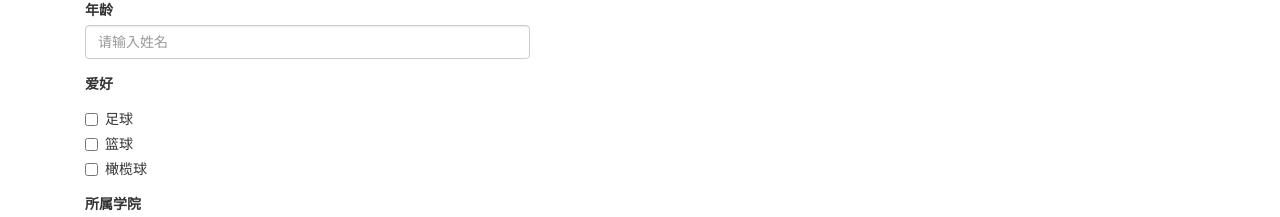
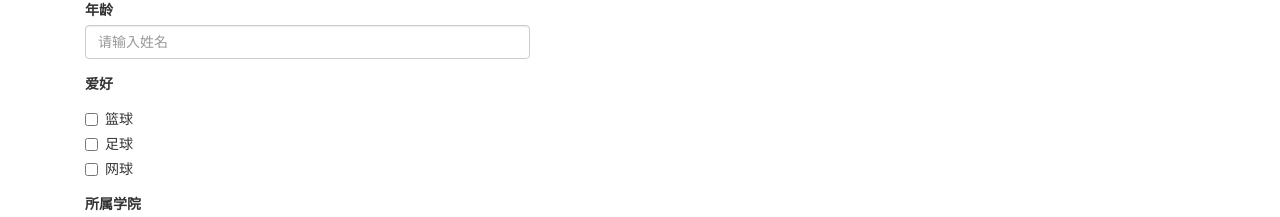
Before and after one commit to hnnaulsy/ReactTodo, a React (Create React App) app: page / in a window 1280 px wide. Shown: the part 339-556 px from the top of the page. Built offline with nearby package versions, Linux system fonts and the light colour scheme.

Commit message:
新增学员2

```diff
--- a/src/Components/AddStudent.js
+++ b/src/Components/AddStudent.js
@@ -13,7 +13,24 @@ class AddStudent extends Component {
     name: '',
     sex: '女',
     age: '',
-    college: '大前端'
+    college: '大前端',
+    hobbies: [
+      {
+        id: 1,
+        title: '篮球',
+        isChecked: false
+      },
+      {
+        id: 2,
+        title: '足球',
+        isChecked: false
+      },
+      {
+        id: 3,
+        title: '网球',
+        isChecked: false
+      },
+    ]
   }
 
   stateHandler(e) {
@@ -25,6 +42,16 @@ class AddStudent extends Component {
       [prop]: value
     }, () => {
       console.log(this.state.college)
+    })
+  }
+
+  hobbyHandler(index, ev) {
+    // 当前操作需要提前获取被操作项的索引，事件对象
+    const isChecked = ev.target.checked
+    const hobbies = [...this.state.hobbies]
+    hobbies[index].isChecked = isChecked
+    this.setState({ hobbies }, () => {
+      console.log(this.state.hobbies)
     })
   }
 
@@ -55,21 +82,17 @@ class AddStudent extends Component {
           </div>
           <div className="form-group">
             <label>爱好</label>
-            <div className="checkbox">
-              <label>
-                <input type="checkbox" value="足球" /> 足球
-            </label>
-            </div>
-            <div className="checkbox">
-              <label>
-                <input type="checkbox" value="篮球" /> 篮球
-            </label>
-            </div>
-            <div className="checkbox">
-              <label>
-                <input type="checkbox" value="橄榄球" /> 橄榄球
-            </label>
-            </div>
+            {
+              this.state.hobbies.map((hobby, index) => {
+                return (
+                  <div className="checkbox" key={hobby.id}>
+                    <label>
+                      <input type="checkbox" defaultChecked={hobby.isChecked} value={hobby.title} onChange={this.hobbyHandler.bind(this, index)} /> {hobby.title}
+                    </label>
+                  </div>
+                )
+              })
+            }
           </div>
           <div className="form-group">
             <label>所属学院</label>
```
